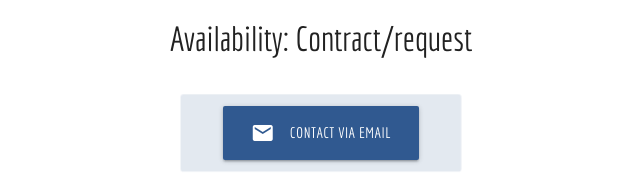
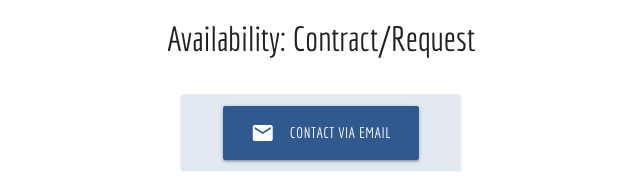
Before and after one commit to ReaIIyBigShrimp/reaiiybigshrimp.github.io, a website: page index.html in a window 1280 px wide. Shown: the part 3813-3990 px from the top of the page, 319-959 px from the left. Drawn offline with nearby package versions, Linux system fonts and the light colour scheme.

Commit message:
Copy corrections.

```diff
--- a/index.html
+++ b/index.html
@@ -323,7 +323,7 @@
                 <div class="col s12">
                     <div class="icon-block">
                         <h2 class="center colour-4-text"><i class="material-icons">work</i></h2>
-                        <h4 class="center">Availability: Contract/request</h4>
+                        <h4 class="center">Availability: Contract/Request</h4>
                     </div>
                 </div>
             </div>
```
